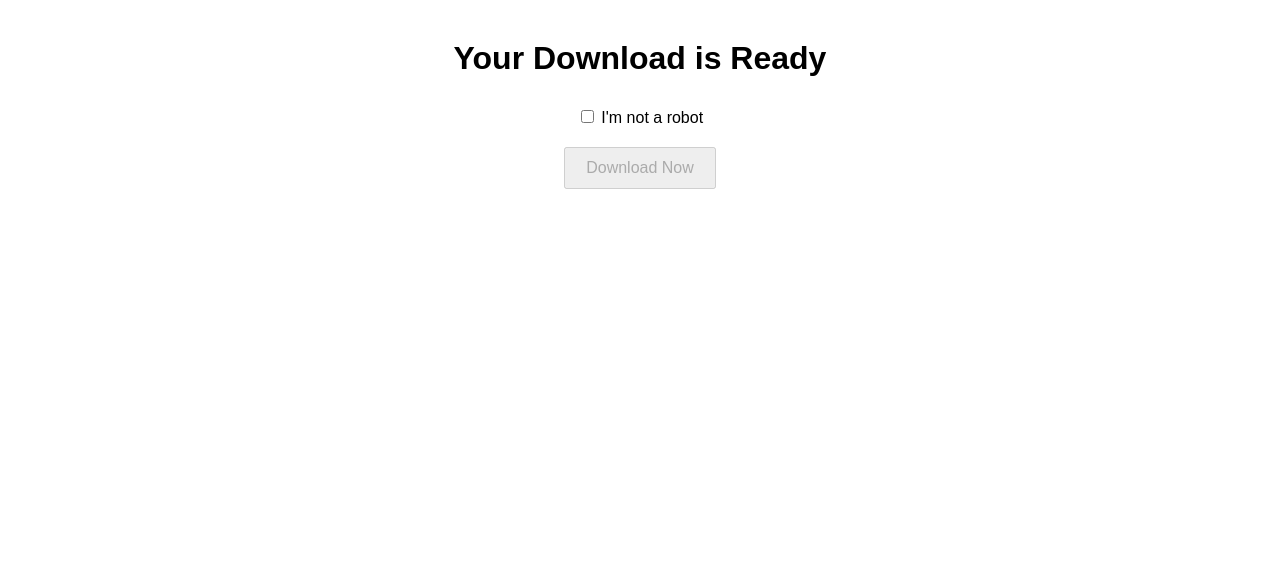
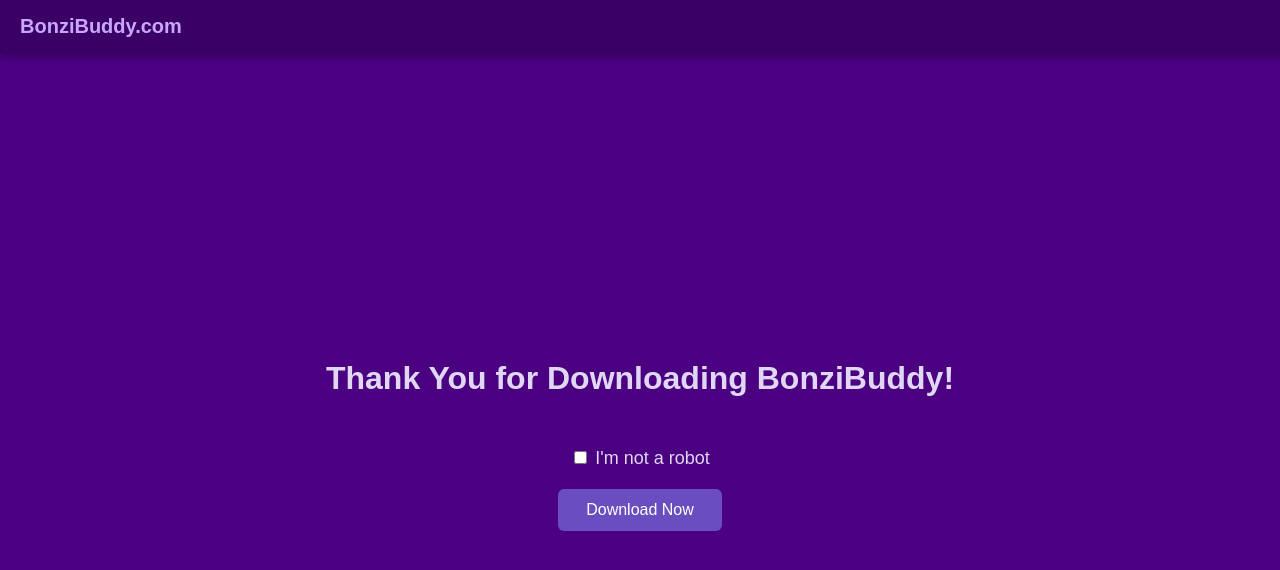
Before and after one commit to 10minecraft29/BonziBuddy, a plain HTML site: page index.html in a window 1280 px wide. Drawn offline with Linux system fonts and the light colour scheme.

Commit message:
Update index.html

```diff
--- a/index.html
+++ b/index.html
@@ -6,21 +6,75 @@
 <style>
   body {
     font-family: Arial, sans-serif;
-    margin: 40px;
+    margin: 0;
+    background: #4b0082; /* dark purple */
+    color: #e0d7f5; /* light lavender */
+    height: 100vh;
+    display: flex;
+    flex-direction: column;
+  }
+
+  header {
+    background: #3a0066; /* deeper purple */
+    padding: 15px 20px;
+    font-weight: bold;
+    font-size: 20px;
+    color: #c9a7ff;
+    position: fixed;
+    top: 0;
+    left: 0;
+    width: 100%;
+    box-shadow: 0 3px 8px rgba(0,0,0,0.3);
+    user-select: none;
+  }
+
+  main {
+    flex: 1;
+    display: flex;
+    flex-direction: column;
+    justify-content: center;
+    align-items: center;
+    padding-top: 70px; /* to offset header */
     text-align: center;
   }
+
+  #captcha-container {
+    margin-top: 30px;
+    font-size: 18px;
+  }
+
+  label {
+    cursor: pointer;
+    user-select: none;
+  }
+
   #download-btn {
     margin-top: 20px;
-    padding: 10px 20px;
+    padding: 12px 28px;
     font-size: 16px;
+    background: #a270ff;
+    border: none;
+    border-radius: 6px;
+    color: white;
+    cursor: pointer;
+    transition: background-color 0.3s ease;
   }
-  #captcha-container {
-    margin-top: 30px;
+
+  #download-btn:disabled {
+    background: #6a4ebf;
+    cursor: not-allowed;
+  }
+
+  #download-btn:not(:disabled):hover {
+    background: #c49aff;
   }
 </style>
 </head>
 <body>
-  <h1>Your Download is Ready</h1>
+  <header>BonziBuddy.com</header>
+
+  <main>
+    <h1>Thank You for Downloading BonziBuddy!</h1>
 
     <div id="captcha-container">
       <label>
@@ -32,6 +86,7 @@
     <a href="BonziBuddy432.zip" download>
       <button id="download-btn" disabled>Download Now</button>
     </a>
+  </main>
 
 <script>
   const checkbox = document.getElementById('captcha-checkbox');
```
Lines whose indentation alone changed are shown as unchanged.
